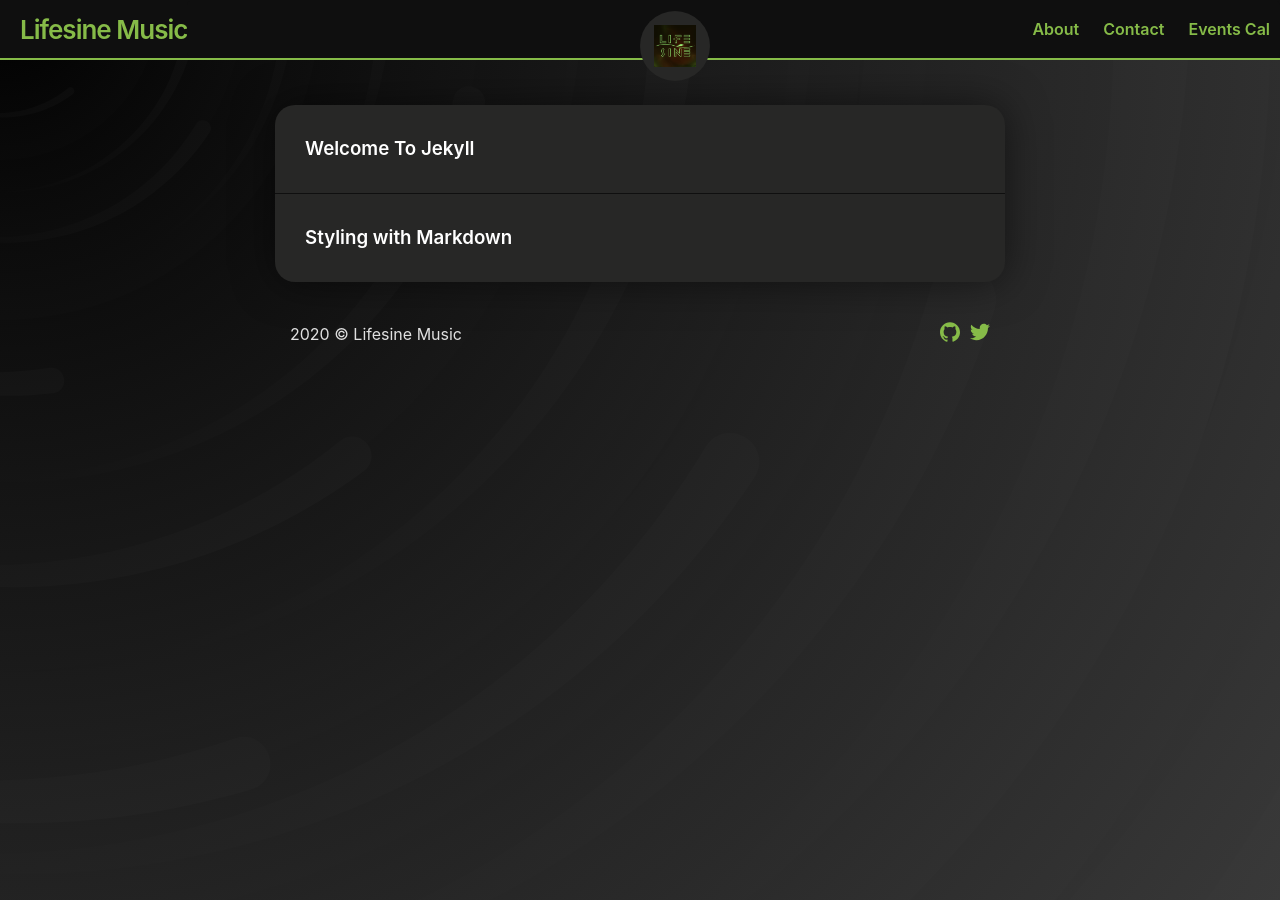
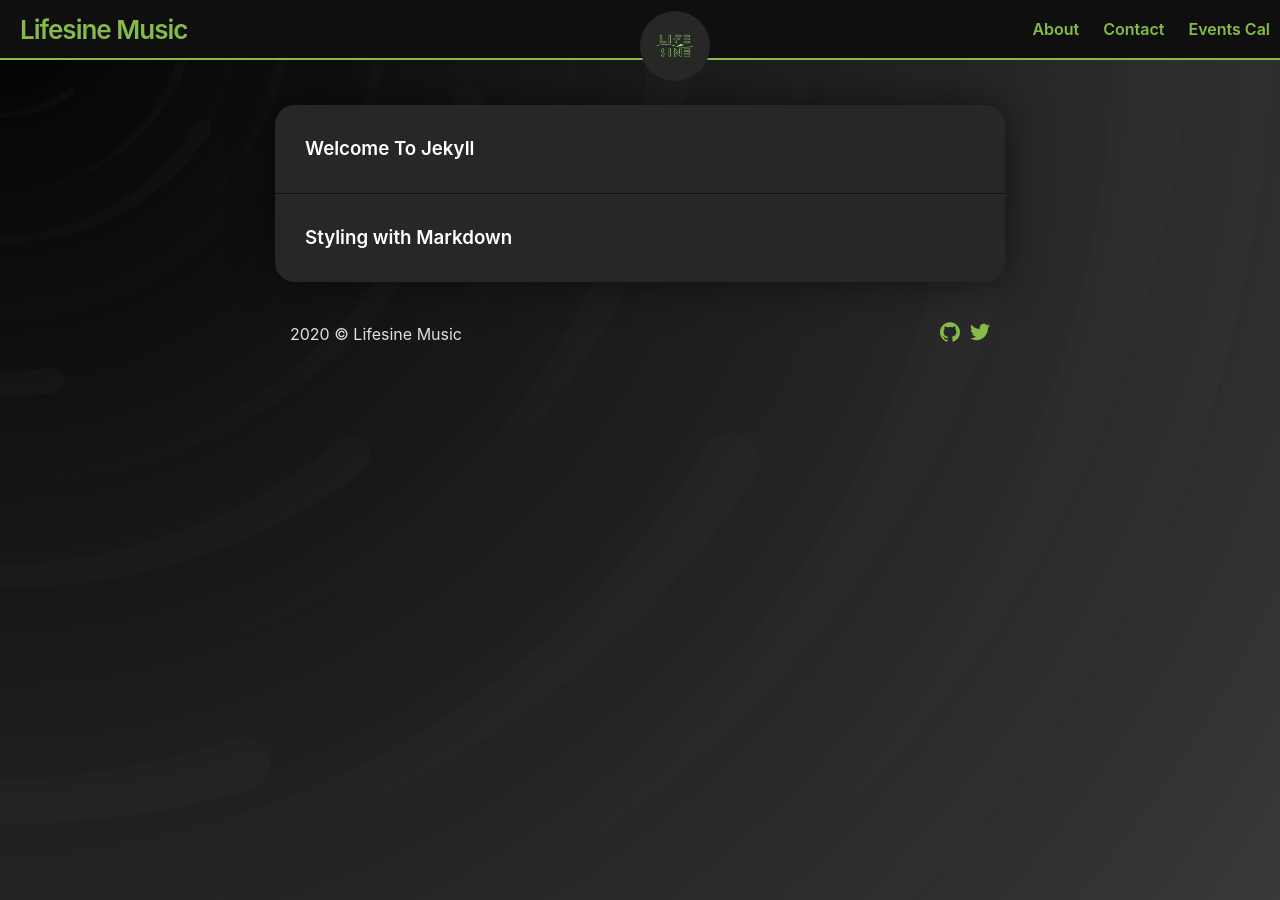
Before and after one commit to Lifesine/lifesine.github.io, a Jekyll site: the page built from index.md, in a window 1280 px wide. Built offline with Jekyll 4.4.1, drawn with Linux system fonts in a browser that asks for light colours.

Commit message:
transparent logo

```diff
--- a/_config.yml
+++ b/_config.yml
@@ -1,5 +1,5 @@
 title: Lifesine Music
-iconURL: assets/logos/Lifesine_logo_sq_v2.0_(300x300).png
+iconURL: assets/logos/ls_logo_sq_tr_300x300.png
 theme: jekyll-theme-leaf
 
 # for a clean URL
```
Also changed, not shown: assets/logos/ls_logo_sq_tr_300x300.png (added), 1 other file.
